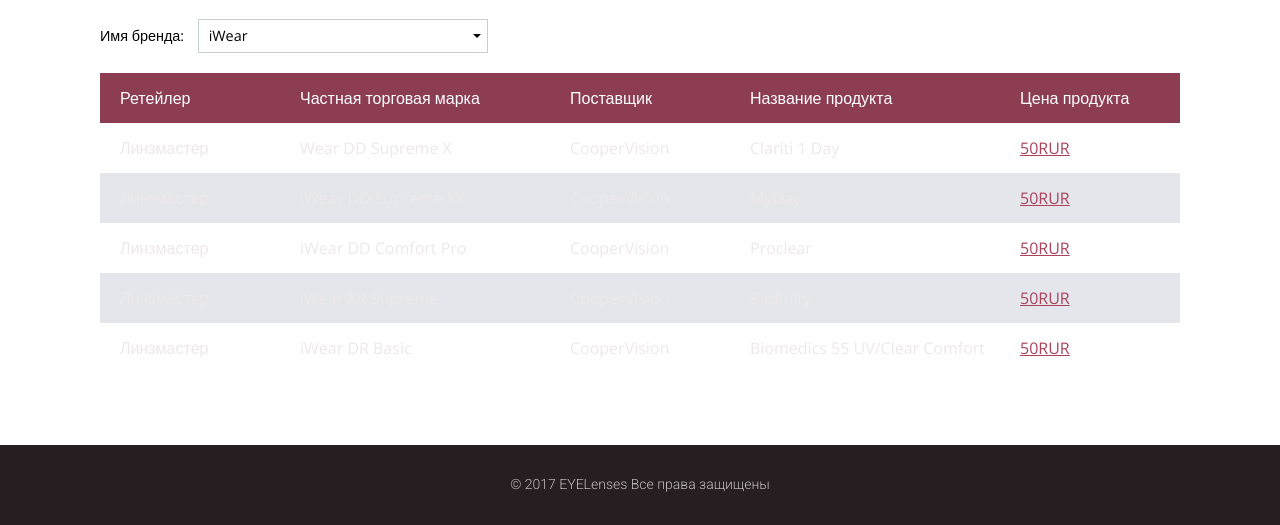
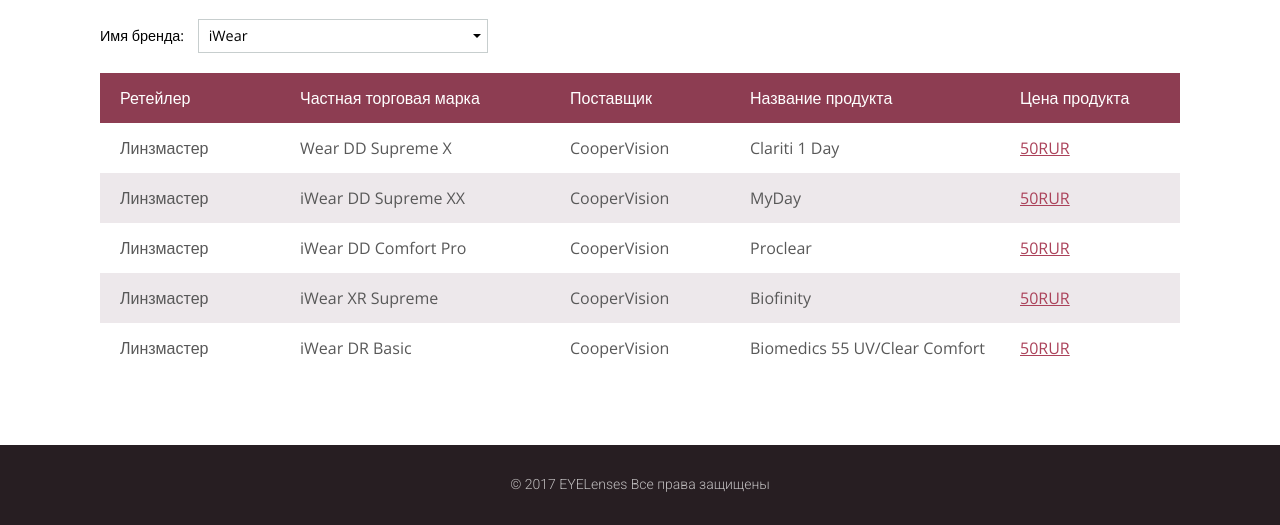
Before and after one commit to lisa2047/lisa2047.github.io, a plain HTML site: page labels.html in a window 1280 px wide. Shown: the part 362-887 px from the top of the page. Drawn offline with nearby package versions, Linux system fonts and the light colour scheme.

Commit message:
Правки от 29.04-2

```diff
--- a/css/main.css
+++ b/css/main.css
@@ -573,11 +573,11 @@ a.name-lable {
 	display: table-row;
 	/* height: 48px; */
 	padding: 0;
-	color: #ede8eb;
+	color: #585858;
 }
 
 .table-row:nth-child(odd):not(:first-child) {
-	background-color: #e4e6ec;
+	background-color: #ede8eb;
 }
 
 .table-cell {
```
